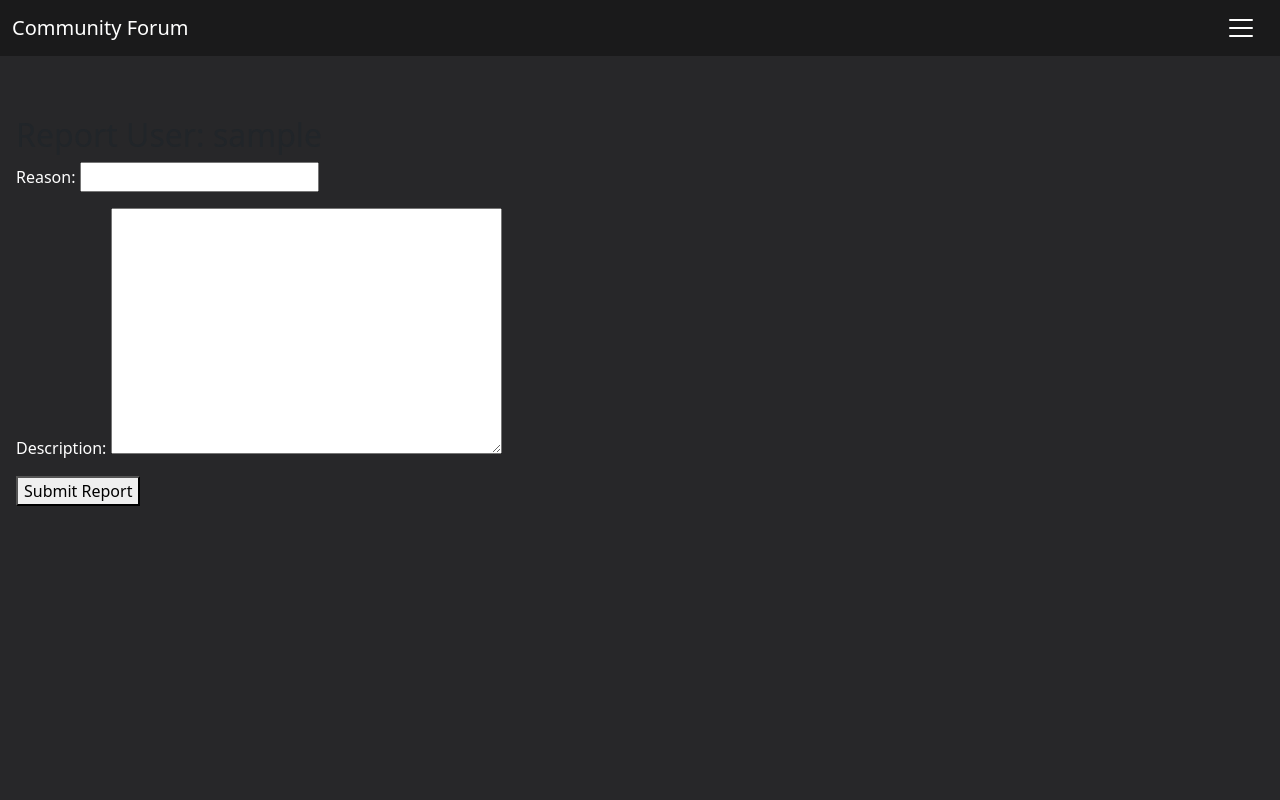
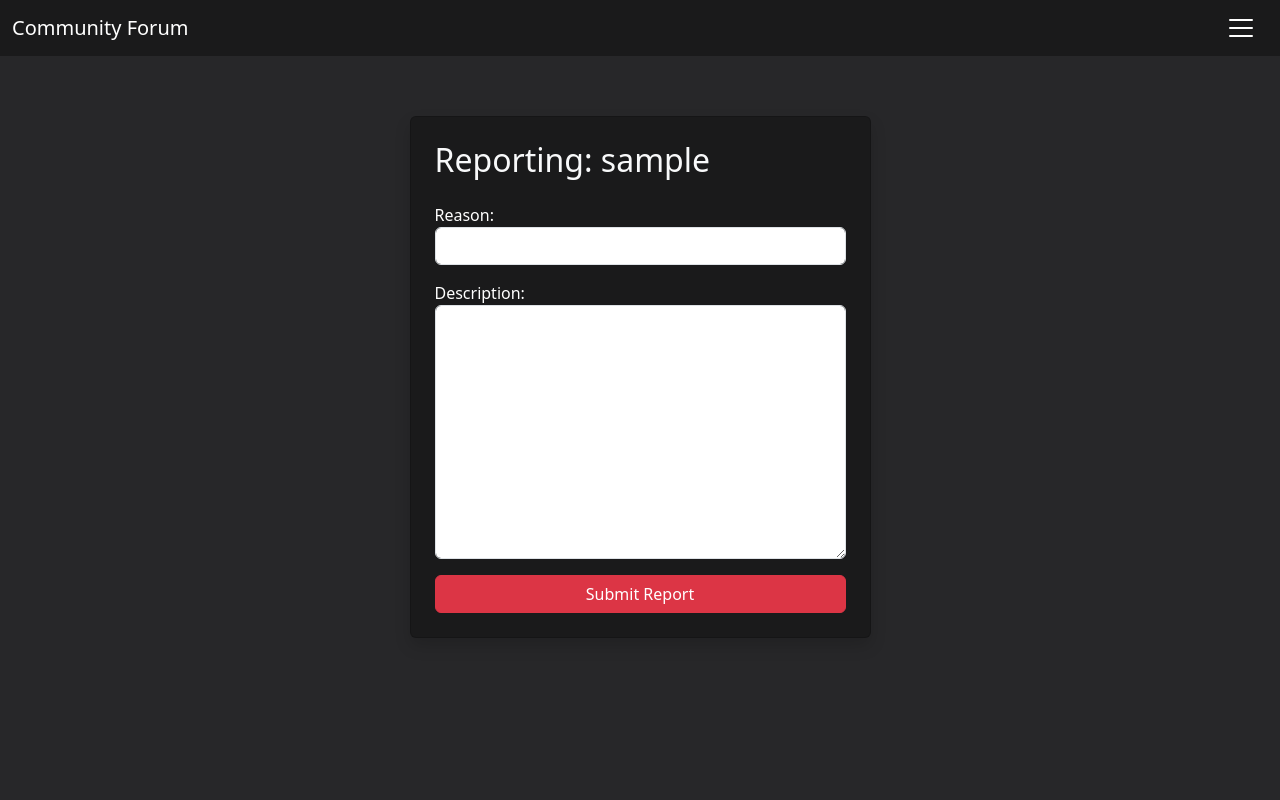
Before and after one commit to amiracle10/community-forum-website, a Django app: page /report_user/1/ in a window 1280 px wide. Run offline with Django 5.2, Linux system fonts and the light colour scheme; the visitor is signed in with stand-in values (Sample User, id 1); data comes from the database, SQL or seed files in the repository; some libraries are stand-ins or nearby versions.

Commit message:
report user design

```diff
--- a/website_community_forum/forms.py
+++ b/website_community_forum/forms.py
@@ -29,3 +29,9 @@ class ReportUserForm(forms.ModelForm):
     class Meta:
         model = UserReport
         fields = ['reason', 'description']
+
+    def __init__(self, *args, **kwargs):
+        super(ReportUserForm, self).__init__(*args, **kwargs)
+        for name, field in self.fields.items():
+            existing_classes = field.widget.attrs.get('class', '')
+            field.widget.attrs['class'] = f'{existing_classes} form-control'.strip()
--- a/website_community_forum/templates/forum_category.html
+++ b/website_community_forum/templates/forum_category.html
@@ -12,7 +12,7 @@
       <p class="mb-1">
         <strong>{{ post.author }}</strong> •
         {% if user.is_authenticated %}
-            <a href="{% url 'report_user' reported_user_id=post.author.id %}">Report User</a>
+            <a href="{% url 'report_user' reported_user_id=post.author.id %}">Report</a> •
         {% else %}
 
         {% endif %}
--- a/website_community_forum/templates/report_user.html
+++ b/website_community_forum/templates/report_user.html
@@ -1,19 +1,26 @@
 {% extends 'components/base.html' %}
 {% load static %}
+<link href="https://cdn.jsdelivr.net/npm/bootstrap@5.3.2/dist/css/bootstrap.min.css" rel="stylesheet">
+<link rel="stylesheet" href="{% static 'style/global.css' %}">
+
 {% block title %}
 Report User
 {% endblock %}
 
+{% block content %}
 
 
+<body style="background-color: #272729;">
+    <div class="container d-flex justify-content-center align-items-center ">
+        <div class="card shadow p-4" style="min-width: 360px; background-color: #1A1A1B ; color: #fff;">
+            <h2 class="text-light mb-4 ">Reporting: {{ reported_user.username }}</h2>
 
-{% block content %}
-<h2>Report User: {{ reported_user.username }}</h2>
-
-<form method="POST">
-    {% csrf_token %}
-    {{ form.as_p }}
-    <button type="submit">Submit Report</button>
-</form>
-
+            <form method="POST">
+                {% csrf_token %}
+                {{ form.as_p }}
+                <button type="submit" class="btn btn-danger w-100">Submit Report</button>
+            </form>
+        </div>
+    </div>
+</body>
 {% endblock %}
```
Also changed, not shown: website_community_forum/templates/index.html (+19 -0 lines).
